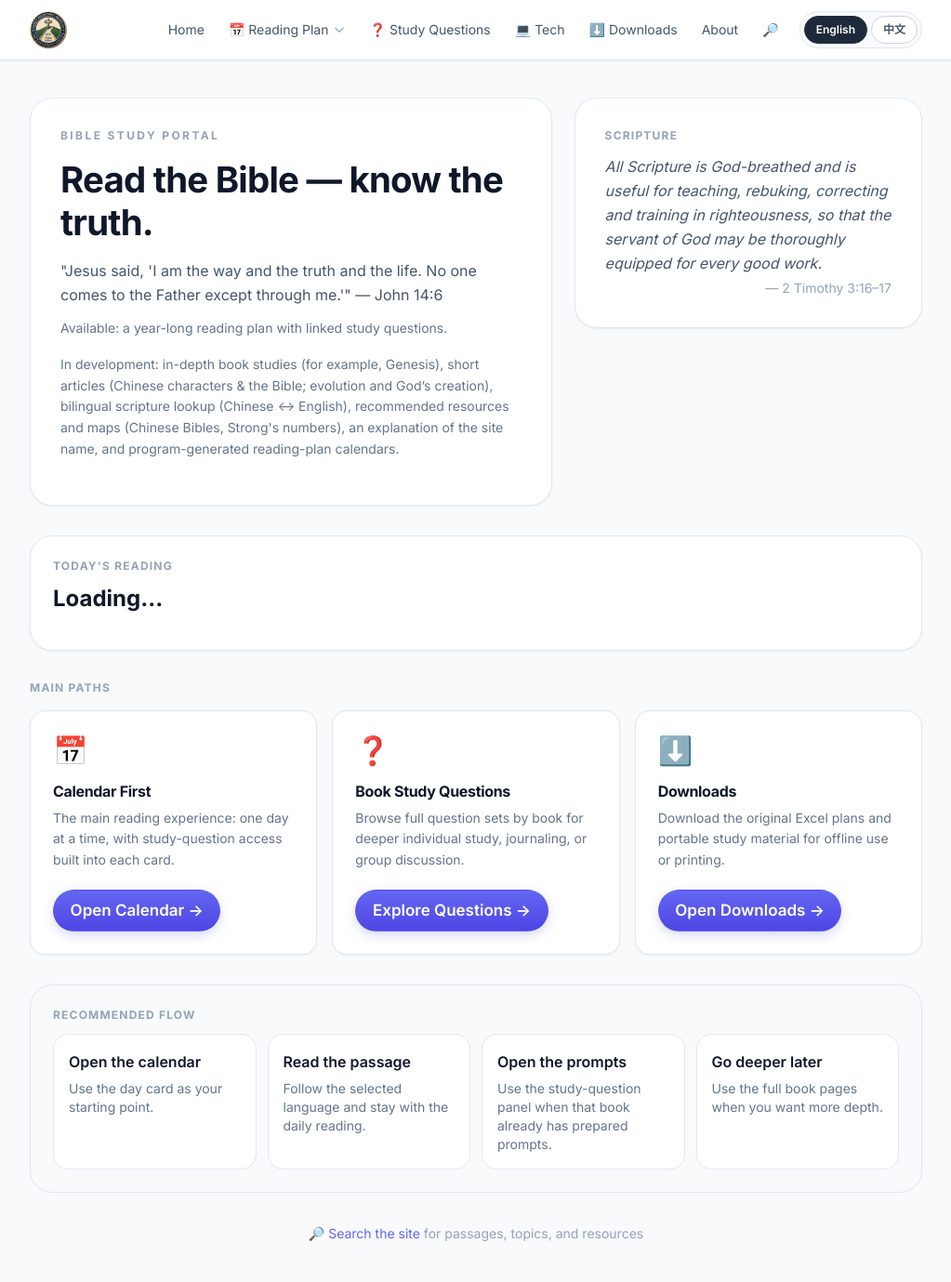
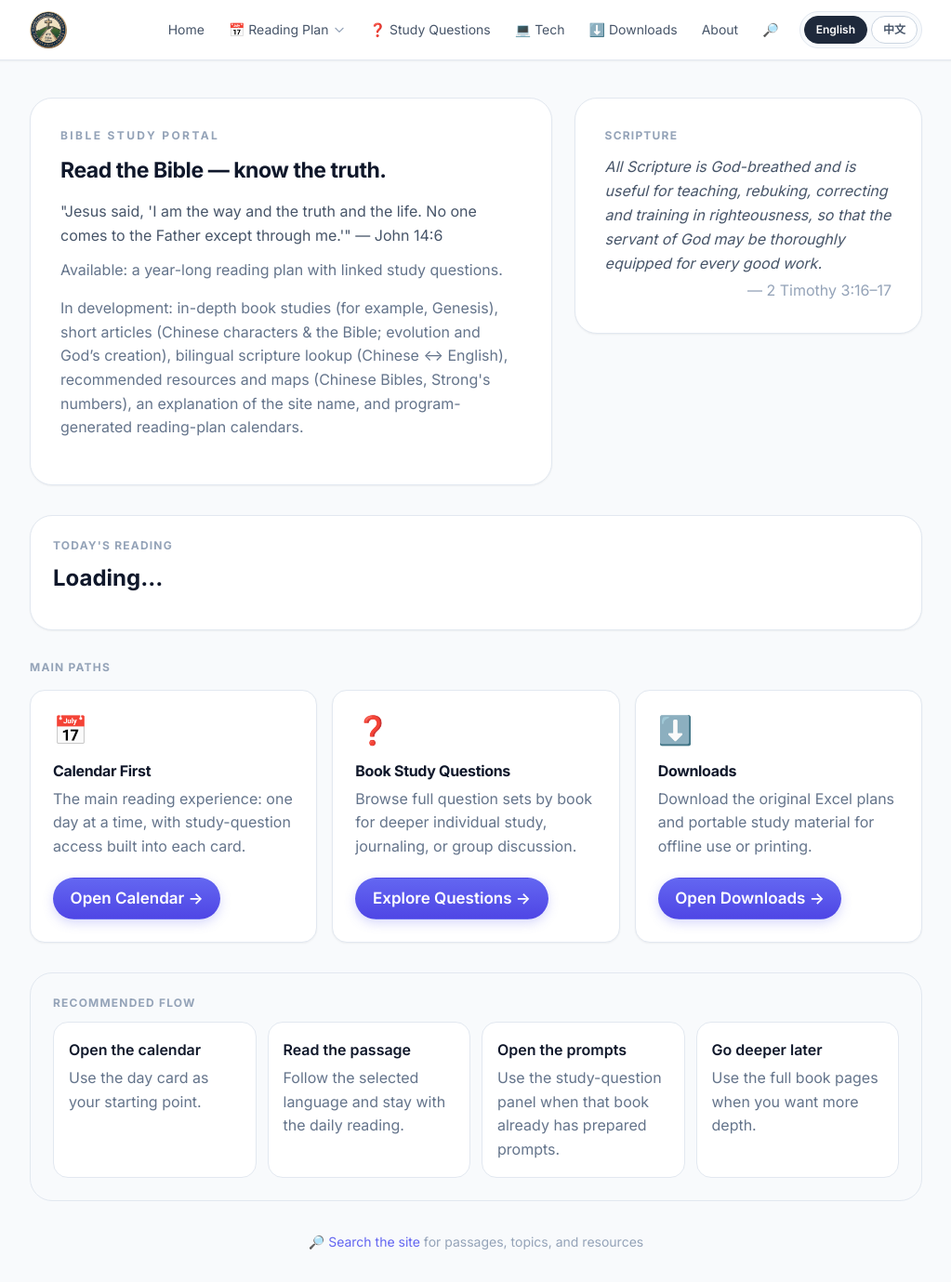
Before and after one commit to mansli7/mansli7.github.io, a Jekyll site: the page built from index.md, in a window 1280 px wide and 1379 px high. Shown: the whole window at 93% size, without its empty margins (128-1151 px from the left). Built offline with Jekyll 4.4.1, drawn with Linux system fonts in a browser that asks for light colours; nearby versions of some CDN libraries.

Commit message:
update css for fonts

```diff
--- a/assets/css/style.css
+++ b/assets/css/style.css
@@ -41,10 +41,12 @@ h2 { font-size: clamp(1.35rem, 2vw, 1.75rem); margin-bottom: .3rem; margin-top:
 h3 { font-size: 1.2rem; margin-top: 1.5rem; }
 
 /* Map semantic roles to the three-tier scale (more specific selectors to avoid layout breakage) */
-h1.card-en, h1.card-zh { font-size: var(--type-large); line-height: var(--leading-tight); font-weight:700; }
+h1.card-en, h1.card-zh { font-size: var(--type-medium); line-height: var(--leading-tight); font-weight:700; }
 h2, h3 { font-size: var(--type-medium); line-height:1.25; font-weight:700; }
 p, li, .ui-text { font-size: var(--type-base); line-height: var(--leading-normal); }
 .small { font-size: var(--type-small); line-height:1.3; }
+/* Promote small meta text to base for improved readability site-wide */
+.card-en.text-sm, .card-zh.text-sm { font-size: var(--type-base); line-height: var(--leading-normal); }
 p  { line-height: 1.7; margin-bottom: 0.75rem; }
 ul, ol { padding-left: 1.3rem; margin: 0.5rem 0 0.75rem; }
 li { margin-bottom: .3rem; }
```
